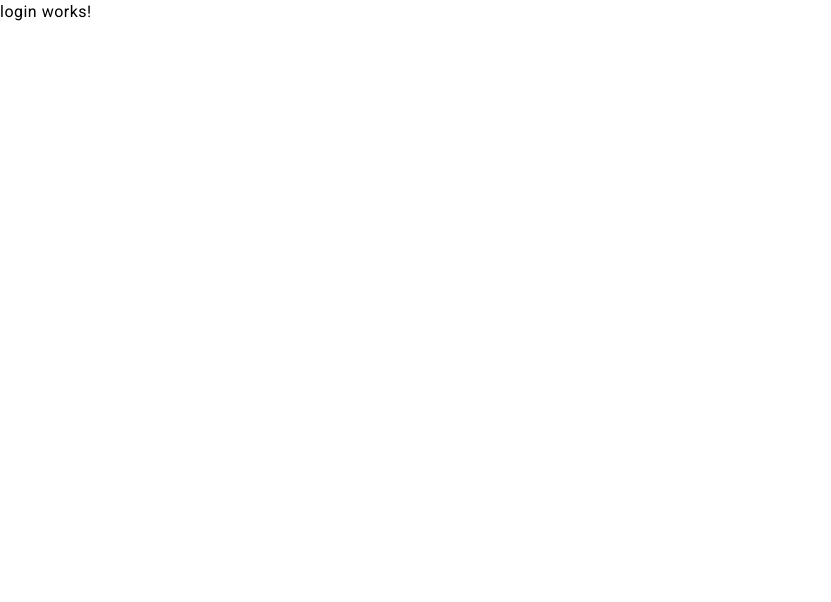
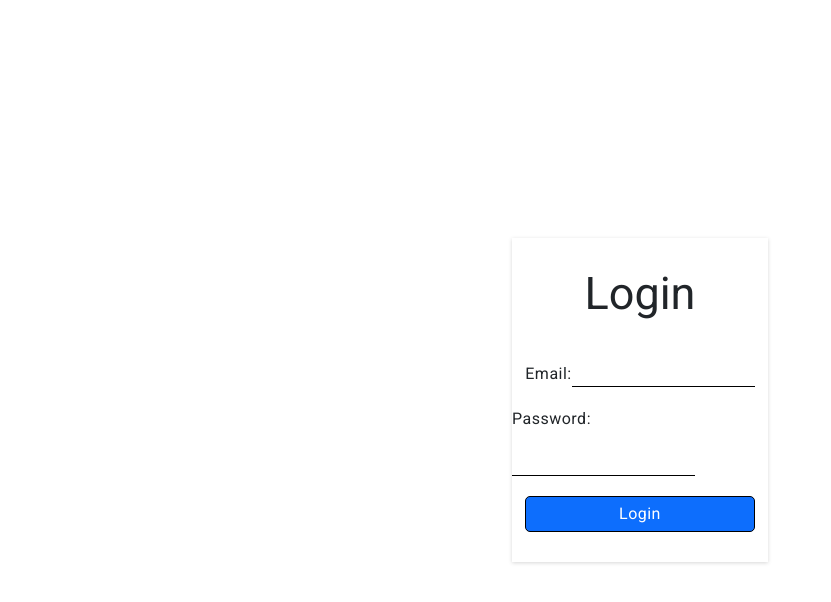
Before and after one commit to BauThuan/angular_basic, an Angular app: page /login in a window 1280 px wide. Shown: the top 602 px of the page, without its empty margins (0-831 px from the left). Built offline with nearby package versions, Linux system fonts and the light colour scheme; no server answers.

Commit message:
fea: update code ogic and ui

```diff
--- a/angular.json
+++ b/angular.json
@@ -33,7 +33,8 @@
             ],
             "styles": [
               "@angular/material/prebuilt-themes/rose-red.css",
-              "src/styles.scss"
+              "src/styles.scss",
+              "../node_modules/bootstrap/dist/css/bootstrap.min.css"
             ],
             "scripts": []
           },
--- a/package.json
+++ b/package.json
@@ -20,6 +20,8 @@
     "@angular/platform-browser": "^18.0.0",
     "@angular/platform-browser-dynamic": "^18.0.0",
     "@angular/router": "^18.0.0",
+    "bootstrap": "^5.3.3",
+    "ngx-bootstrap": "^18.0.2",
     "rxjs": "~7.8.0",
     "tslib": "^2.3.0",
     "zone.js": "~0.14.3"
--- a/src/app/app.module.ts
+++ b/src/app/app.module.ts
@@ -14,11 +14,12 @@ import { authInterceptor } from "./interceptors/auth.interceptor";
 import { TodolistComponent } from "./screens/todolist/todolist.component";
 import { HomeComponent } from "./screens/home/home.component";
 
+
 @NgModule({
     declarations: [
         AppComponent,
         TodolistComponent,
-        HomeComponent
+        HomeComponent,
     ],
     imports: [
         BrowserModule,
@@ -30,7 +31,7 @@ import { HomeComponent } from "./screens/home/home.component";
         BrowserAnimationsModule,
         HttpClientModule,
         ModalComponent
-    ],
+        ],
     providers: [
         ServicesComponent,
         // provideHttpClient(
--- a/src/app/layouts/footer/footer.component.html
+++ b/src/app/layouts/footer/footer.component.html
@@ -1 +1,15 @@
+<form>
+    <label for="title">Title</label>
+    <input
+      type="text"
+      id="title"
+      name="title"
+      formControlName="title"
+    />
+    <button
+      type="button"
+      (click)="sendDataToParent()"
+      >Submit</button>
+</form>
+<p>{{data}}</p>
 <p>footer works!</p>
--- a/src/app/layouts/footer/footer.component.ts
+++ b/src/app/layouts/footer/footer.component.ts
@@ -1,4 +1,5 @@
 import { Component } from '@angular/core';
+import { PropsDatatService } from '../../services/propsData.service';
 
 @Component({
   selector: 'app-footer',
@@ -8,5 +9,16 @@ import { Component } from '@angular/core';
   styleUrl: './footer.component.scss'
 })
 export class FooterComponent {
+  data: string = ''
+  constructor(private props: PropsDatatService){
 
+  }
+  ngOnInit() {
+    this.props.data.subscribe((item) => {
+      this.data = item
+    })
+  }
+  sendDataToParent() {
+    this.props.updateData('Data from child');
+  }
 }
--- a/src/app/screens/login/login.component.html
+++ b/src/app/screens/login/login.component.html
@@ -1 +1,22 @@
-<p>login works!</p>
+<div class="form-container">
+    <form class="form-content" [formGroup]="form" (ngSubmit)="onSubmit()">
+        <h2>Login</h2>
+        <div>
+          <label for="email">Email:</label>
+          <input id="email" type="email" formControlName="email">
+          <p *ngIf="isShowRequired()">
+            Email is required
+          </p>
+        </div>
+        <div>
+          <label for="password">Password:</label>
+          <input id="password" formControlName="password">
+          <p *ngIf="isShowRequired()">
+            Password is required
+          </p>
+        </div>
+        <button
+        tooltip="button tooltip"
+        class="btn btn-primary" type="submit">Login</button>
+    </form>
+</div>
--- a/src/app/screens/login/login.component.scss
+++ b/src/app/screens/login/login.component.scss
@@ -0,0 +1,34 @@
+.form-container{
+    width: 100%;
+    display: flex;
+    align-items: center;
+    justify-content: center;
+    height: 100vh;
+    .form-content{
+        width: 20%;
+        display: flex;
+        align-items: center;
+        flex-direction: column;
+        box-shadow: rgba(0, 0, 0, 0.16) 0px 1px 4px;
+        padding: 30px 0;
+        div{
+            input{
+                border-bottom: 1px solid black;
+                margin: 20px 0;
+                outline: none;
+            }
+            label: {
+                margin-right: 10px;
+            }
+            p{
+                color: red;
+            }
+        }
+        button {
+            border: 1px solid black;
+            border-radius: 5px;
+            width: 90%;
+            padding: 5px 0;
+        }
+    }
+}
--- a/src/app/screens/login/login.component.ts
+++ b/src/app/screens/login/login.component.ts
@@ -1,15 +1,30 @@
-import { Component, inject } from '@angular/core';
+import { Component, inject, signal } from '@angular/core';
 import { UserService } from '../../services/user.service';
 import { Router } from '@angular/router';
+import { FormGroup, FormControl, ReactiveFormsModule, Validators } from '@angular/forms';
+import { NgIf } from '@angular/common';
+import { TooltipModule } from 'ngx-bootstrap/tooltip';
+
 
 @Component({
   selector: 'app-login',
+  standalone: true,
+  imports: [ReactiveFormsModule, NgIf,                                                                  ],
   templateUrl: './login.component.html',
   styleUrl: './login.component.scss'
 })
 export class LoginComponent {
   private userService = inject(UserService)
   private router: Router | any
+  form = new FormGroup({
+    email: new FormControl('',{
+      validators: [Validators.email, Validators.required]
+    }),
+    password: new FormControl('', {
+      validators: [Validators.maxLength(6), Validators.required]
+    })
+  })
+  isShowRequired = signal<boolean>(false)
   fakeData = {
     "identifier": "thuan56789@gmail.com",
     "password": "password"
@@ -18,12 +33,17 @@ export class LoginComponent {
    ngOnInit(){
     this.userService.loginUser(this.fakeData).subscribe({
     next:(data) => {
-      console.log("check login user", data)
       localStorage.setItem('jwt', data.jwt)
       this.router.navigate(['/heroes']);
     },
-    error: (error) =>  console.log(">>> check error", error),
+    error: (error) =>  console.log(`Error ${error}`),
     complete: () => console.log('Login Success !')
   })
   }
+  onSubmit(){
+    console.log(">>> cekc data", this.form.value.email);
+    console.log(">>> cekc data", this.form.value.password);
+    console.log(">>> cekc data", this.form.controls.email);
+    this.form.reset()
+  }
 }
--- a/src/app/screens/todolist/todolist.component.html
+++ b/src/app/screens/todolist/todolist.component.html
@@ -13,7 +13,8 @@
         [isShowDialog]="isShowDialog()"
         (setStatus)="setTransferStatus($event)"
       ></app-table>
-      <button routerLink="/home">HOME</button>
+      <button (click)="resetData()">HOME</button>
+      <p>{{data}}</p>
       <app-footer></app-footer>
     </div>
   </div>
--- a/src/app/screens/todolist/todolist.component.ts
+++ b/src/app/screens/todolist/todolist.component.ts
@@ -1,6 +1,7 @@
 import { Component, DestroyRef, inject, signal } from '@angular/core';
 import { ServicesComponent } from '../../services/todo.service';
 import { Books } from '../../app.type';
+import { PropsDatatService } from '../../services/propsData.service';
 
 @Component({
   selector: 'app-todolist',
@@ -12,7 +13,12 @@ export class TodolistComponent {
   private distroyRef = inject(DestroyRef)
   isShowDialog = signal<boolean>(false)
   listBooks = signal<Books[]>([])
+  data: string = ''
+  constructor(private props: PropsDatatService){}
   ngOnInit() {
+    this.props.data.subscribe(item => {
+      this.data = item
+    })
     const response = this.booksData.getBooksList()
     .subscribe(
       {
@@ -35,5 +41,8 @@ export class TodolistComponent {
   setTransferStatus(status: boolean | any) {
     return this.isShowDialog.set(status)
   }
+  resetData(){
+    this.props.updateData('Data reset');
+  }
 
 }
--- /dev/null
+++ b/src/app/services/propsData.service.ts
@@ -0,0 +1,15 @@
+import { Injectable } from "@angular/core";
+import { BehaviorSubject, Observable } from 'rxjs';
+
+
+@Injectable({
+    providedIn: 'root'
+})
+export class PropsDatatService {
+    private dataSubject = new BehaviorSubject<string>('');
+    data: Observable<string> = this.dataSubject.asObservable();
+    updateData(newData: string) {
+      this.dataSubject.next(newData);
+    }
+
+}
--- a/src/index.html
+++ b/src/index.html
@@ -8,6 +8,8 @@
   <link rel="icon" type="image/x-icon" href="favicon.ico">
   <link href="https://fonts.googleapis.com/css2?family=Roboto:wght@300;400;500&display=swap" rel="stylesheet">
   <link href="https://fonts.googleapis.com/icon?family=Material+Icons" rel="stylesheet">
+  <link href="https://cdn.jsdelivr.net/npm/bootstrap@5.2.3/dist/css/bootstrap.min.css" rel="stylesheet" crossorigin="anonymous" integrity="sha384-rbsA2VBKQhggwzxH7pPCaAqO46MgnOM80zW1RWuH61DGLwZJEdK2Kadq2F9CUG65">
+  <link href="https://cdn.jsdelivr.net/npm/bootstrap@5.2.3/dist/css/bootstrap.min.css" rel="stylesheet" integrity="sha384-rbsA2VBKQhggwzxH7pPCaAqO46MgnOM80zW1RWuH61DGLwZJEdK2Kadq2F9CUG65" crossorigin="anonymous">
 </head>
 <body class="mat-typography">
   <app-root></app-root>
```
Also changed, not shown: 1 other file (tests, documents, lock files or other folders).
